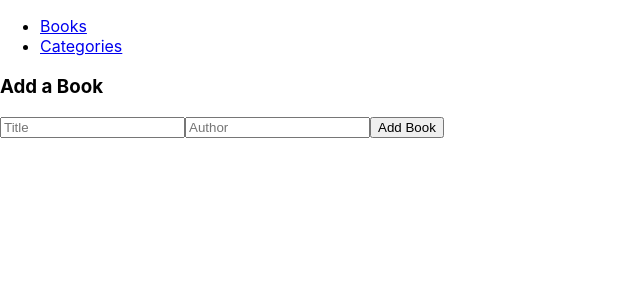
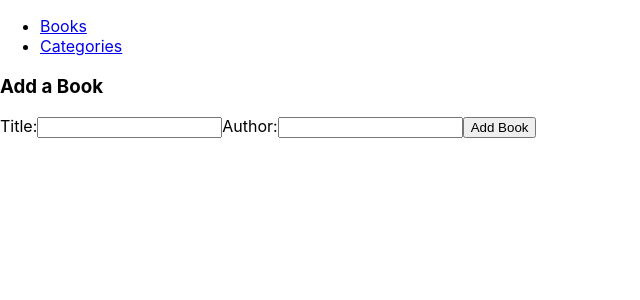
Before and after one commit to ShaliniNayan/bookstore, a React (Create React App) app: page / in a window 1280 px wide. Shown: the top 300 px of the page, without its empty margins (0-640 px from the left). Built offline with nearby package versions, Linux system fonts and the light colour scheme.

Commit message:
Error fixed on AddBook Button

```diff
--- a/src/components/BookForm.js
+++ b/src/components/BookForm.js
@@ -1,37 +1,30 @@
 import React, { useState } from 'react';
 import PropTypes from 'prop-types';
 
-function BookForm({ onAdd }) {
+function BookForm({ onSubmit }) {
   const [title, setTitle] = useState('');
   const [author, setAuthor] = useState('');
 
-  const handleAddBook = (e) => {
+  const handleSubmit = (e) => {
     e.preventDefault();
-    onAdd({ title, author });
+    if (title.trim() === '' || author.trim() === '') {
+      return;
+    }
+    onSubmit({ title, author });
     setTitle('');
     setAuthor('');
   };
 
   return (
-    <form onSubmit={handleAddBook}>
+    <form onSubmit={handleSubmit}>
       <h3>Add a Book</h3>
       <label htmlFor="title">
-        <input
-          type="text"
-          id="title"
-          placeholder="Title"
-          value={title}
-          onChange={(e) => setTitle(e.target.value)}
-        />
+        Title:
+        <input type="text" id="title" value={title} onChange={(e) => setTitle(e.target.value)} />
       </label>
       <label htmlFor="author">
-        <input
-          type="text"
-          id="author"
-          placeholder="Author"
-          value={author}
-          onChange={(e) => setAuthor(e.target.value)}
-        />
+        Author:
+        <input type="text" id="author" value={author} onChange={(e) => setAuthor(e.target.value)} />
       </label>
       <button type="submit">Add Book</button>
     </form>
@@ -39,7 +32,7 @@ function BookForm({ onAdd }) {
 }
 
 BookForm.propTypes = {
-  onAdd: PropTypes.func.isRequired,
+  onSubmit: PropTypes.func.isRequired,
 };
 
 export default BookForm;
```
